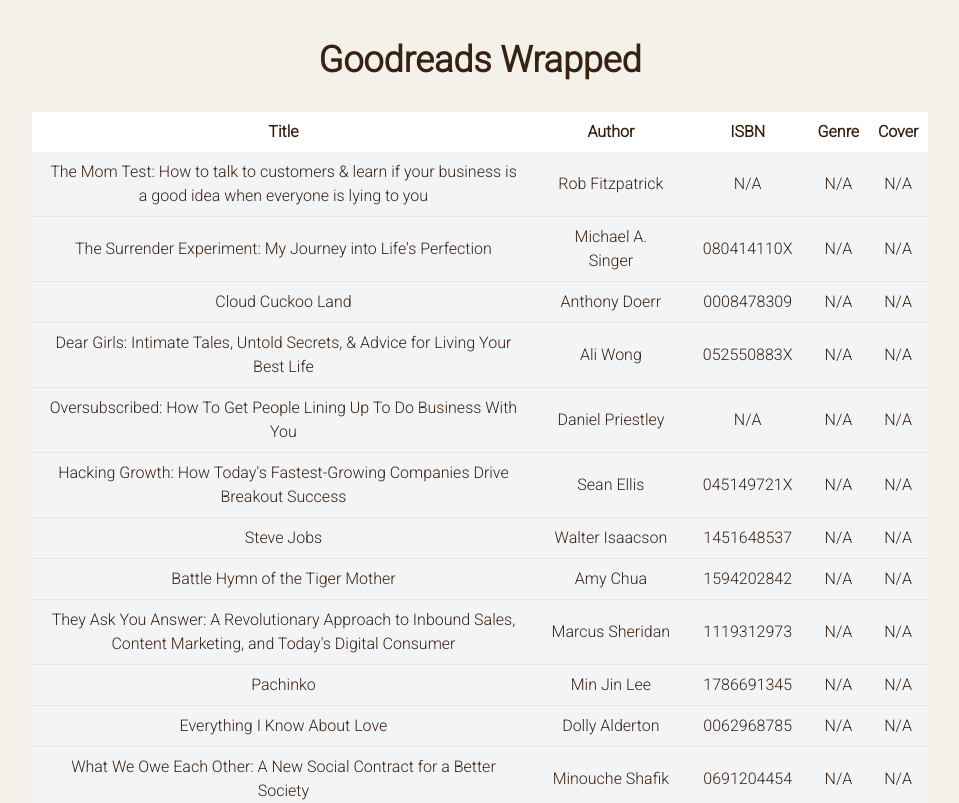
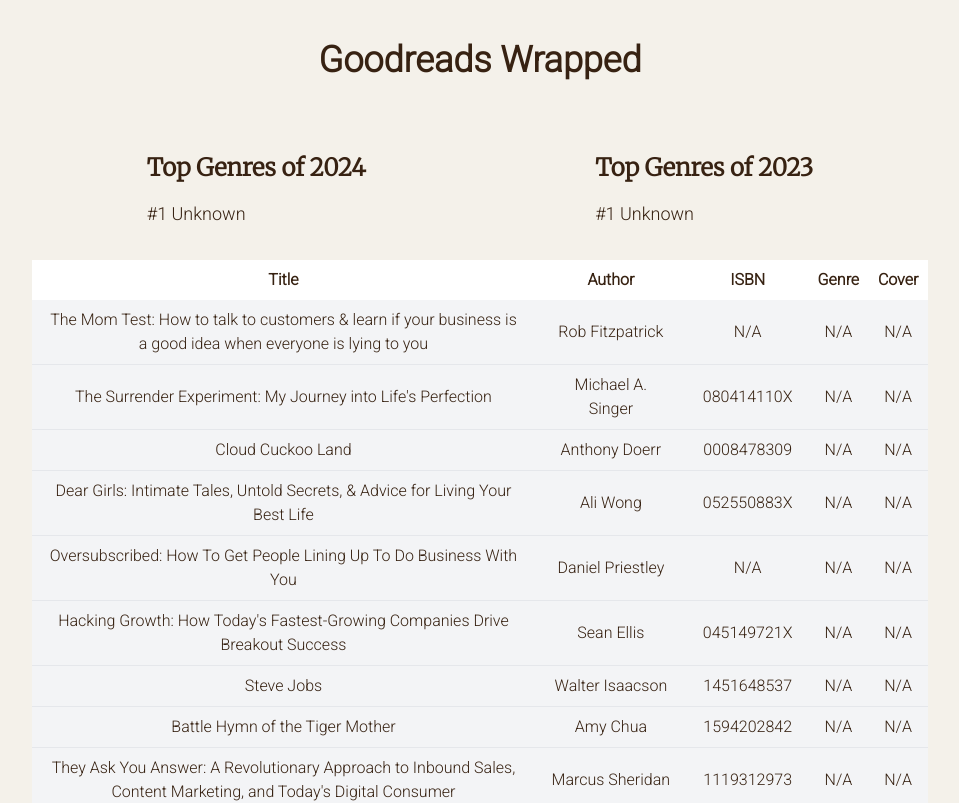
Before and after one commit to anglilian/goodreads, a Next.js app: page / in a window 1280 px wide. Shown: the top 803 px of the page, without its empty margins (160-1119 px from the left). Built offline with nearby package versions, Linux system fonts and the light colour scheme; no server answers.

Commit message:
top genres

```diff
--- a/app/page.tsx
+++ b/app/page.tsx
@@ -1,17 +1,31 @@
+// pages/index.tsx
 "use client";
 
 import React from "react";
 import "./globals.css"; // Ensure this is imported to apply the styles
 import useBooksData from "../hooks/useBooksData"; // Adjust the path according to your project structure
+import TopGenres from "../components/TopGenres";
+import { Book } from "@/types/types";
+import { getTopGenres } from "@/hooks/getTopGenres";
 
 const Home: React.FC = () => {
-  const data = useBooksData(2024);
+  const currentYear = new Date().getFullYear();
+  const lastYear = currentYear - 1;
+  const thisYearBooks: Book[] = useBooksData(currentYear);
+  const lastYearBooks: Book[] = useBooksData(lastYear);
+
+  const topGenresThisYear = getTopGenres(thisYearBooks);
+  const topGenresLastYear = getTopGenres(lastYearBooks);
 
   return (
     <div className="flex flex-col items-center justify-center m-10 text-center">
       <h1 className="text-4xl font-bold mb-8">Goodreads Wrapped</h1>
       <div className="w-full max-w-4xl mx-auto">
-        <table className="min-w-full bg-white">
+        <div className="flex flex-row justify-around">
+          <TopGenres genres={topGenresThisYear} year={currentYear} />
+          <TopGenres genres={topGenresLastYear} year={lastYear} />
+        </div>
+        <table className="min-w-full bg-white mt-8">
           <thead>
             <tr>
               <th className="py-2">Title</th>
@@ -22,7 +36,7 @@
             </tr>
           </thead>
           <tbody>
-            {data.map((book, index) => (
+            {thisYearBooks.map((book, index) => (
               <tr key={index} className="bg-gray-100 border-b">
                 <td className="py-2 px-4">{book.Title}</td>
                 <td className="py-2 px-4">{book.Author}</td>
--- /dev/null
+++ b/components/TopGenres.tsx
@@ -0,0 +1,25 @@
+// components/TopGenres.tsx
+import React from "react";
+import { GenreCount } from "@/types/types";
+
+interface TopGenresProps {
+  genres: GenreCount[];
+  year: number;
+}
+
+const TopGenres: React.FC<TopGenresProps> = ({ genres, year }) => {
+  return (
+    <div className="mt-10 text-left">
+      <h2 className="text-2xl font-bold mb-4">Top Genres of {year}</h2>
+      <ul className="list-none list-inside ">
+        {genres.map((item, index) => (
+          <li key={index} className="text-lg">
+            #{index + 1} {item.genre}
+          </li>
+        ))}
+      </ul>
+    </div>
+  );
+};
+
+export default TopGenres;
--- /dev/null
+++ b/hooks/getTopGenres.tsx
@@ -0,0 +1,14 @@
+// utils/getTopGenres.ts
+import { Book, GenreCount } from "@/types/types";
+
+export const getTopGenres = (books: Book[]): GenreCount[] => {
+  const genreCount: { [key: string]: number } = books.reduce((acc, book) => {
+    const genre = book.Genre || "Unknown";
+    acc[genre] = (acc[genre] || 0) + 1;
+    return acc;
+  }, {});
+
+  const sortedGenres = Object.entries(genreCount).sort((a, b) => b[1] - a[1]);
+
+  return sortedGenres.slice(0, 3).map(([genre, count]) => ({ genre, count }));
+};
--- a/hooks/useBooksData.tsx
+++ b/hooks/useBooksData.tsx
@@ -4,13 +4,8 @@
 import Papa from "papaparse";
 import { Book } from "../types/types";
 
-interface ExtendedBook extends Book {
-  Genre?: string | null;
-  CoverURL?: string | null;
-}
-
-const useBooksData = (year?: number): ExtendedBook[] => {
-  const [data, setData] = useState<ExtendedBook[]>([]);
+const useBooksData = (year?: number): Book[] => {
+  const [data, setData] = useState<Book[]>([]);
   const csvFilePath = "/goodreads_data/2024-05-26-goodreads_library_export.csv";
 
   const getLastName = (authorLf: string) => {
@@ -276,7 +271,7 @@
           );
         }
         const csv = await response.text();
-        const parsedData = Papa.parse<ExtendedBook>(csv, { header: true }).data;
+        const parsedData = Papa.parse<Book>(csv, { header: true }).data;
 
         console.log("Parsed CSV data:", parsedData);
 
```
Also changed, not shown: types/types.ts (+7 -0 lines).
